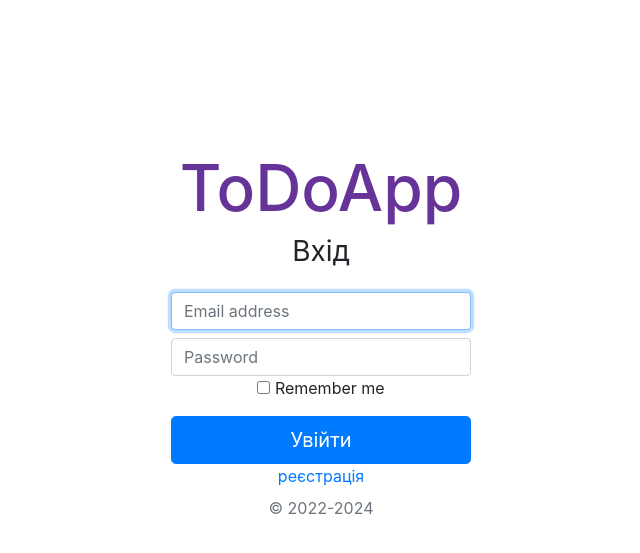
After one commit to Pitbull20/todoAppWithMySQL, a PHP site: page /login.php in a window 1280 px wide. The commit adds this page. Shown: the top 553 px of the page, without its empty margins (319-959 px from the left). Run offline with PHP 8.4, Linux system fonts and the light colour scheme.

Commit message:
layout 50%

```diff
--- /dev/null
+++ b/login.php
@@ -0,0 +1,49 @@
+<!DOCTYPE html>
+<html lang="en">
+
+<head>
+	<meta charset="utf-8">
+	<meta name="viewport" content="width=device-width, initial-scale=1">
+	<link rel="stylesheet" href="https://cdn.jsdelivr.net/npm/bootstrap@4.6.1/dist/css/bootstrap.min.css" integrity="sha384-zCbKRCUGaJDkqS1kPbPd7TveP5iyJE0EjAuZQTgFLD2ylzuqKfdKlfG/eSrtxUkn" crossorigin="anonymous">
+	<title>Реєстрація</title>
+</head>
+<style>
+	.form-signin {
+		width: 100%;
+		max-width: 330px;
+		padding: 15px;
+		margin: auto;
+		padding-top: 150px;
+	}
+
+	.link {
+		color: #007bff;
+	}
+
+	.reg_title {
+		font-size: 64px;
+		color: rebeccapurple;
+	}
+</style>
+
+<body class="text-center">
+	<form class="form-signin">
+		<h1 class="reg_title">ToDoApp</h1>
+		<h1 class="h3 mb-4 font-weight-normal">Вхід</h1>
+		<label for="inputEmail" class="sr-only">Email address</label>
+		<input type="email" id="inputEmail" class="form-control" placeholder="Email address" required="" autofocus="">
+		<label for="inputPassword" class="sr-only">Password</label>
+		<input type="password" id="inputPassword" class="form-control mt-2" placeholder="Password" required="">
+		<div class="checkbox mb-2">
+			<label>
+				<input type="checkbox" value="remember-me"> Remember me
+			</label>
+		</div>
+		<button class="btn btn-lg btn-primary btn-block" type="submit">Увійти</button>
+		<a href="/register.php" class="link mt-2">реєстрація</a>
+		<p class="mt-2 text-muted">© 2022-2024</p>
+	</form>
+
+</body>
+
+</html>
--- a/require/head.php
+++ b/require/head.php
@@ -1,5 +1,7 @@
 <head>
 	<meta charset="utf-8">
 	<meta name="viewport" content="width=device-width, initial-scale=1">
+	<link rel="stylesheet" href="https://cdn.jsdelivr.net/npm/bootstrap@4.6.1/dist/css/bootstrap.min.css" integrity="sha384-zCbKRCUGaJDkqS1kPbPd7TveP5iyJE0EjAuZQTgFLD2ylzuqKfdKlfG/eSrtxUkn" crossorigin="anonymous">
+	<link rel="stylesheet" href="../css/style.css">
 	<title>ToDo App</title>
 </head>
```
Also changed, not shown: css/style.css (+21 -0 lines), index.php (+7 -1 lines), register.php (added, +44 -0 lines), axios/add.php (added), axios/reg.php (added).
